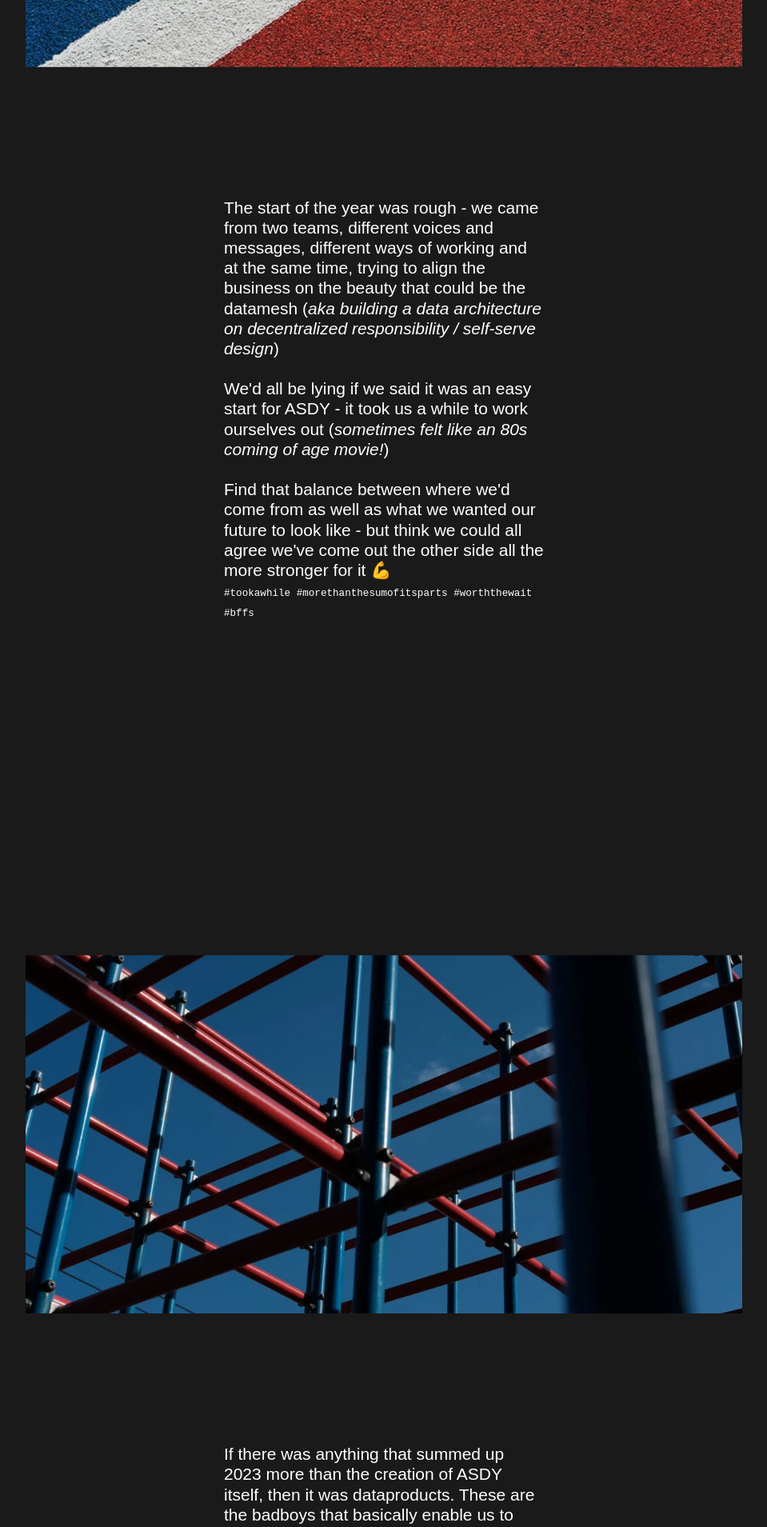
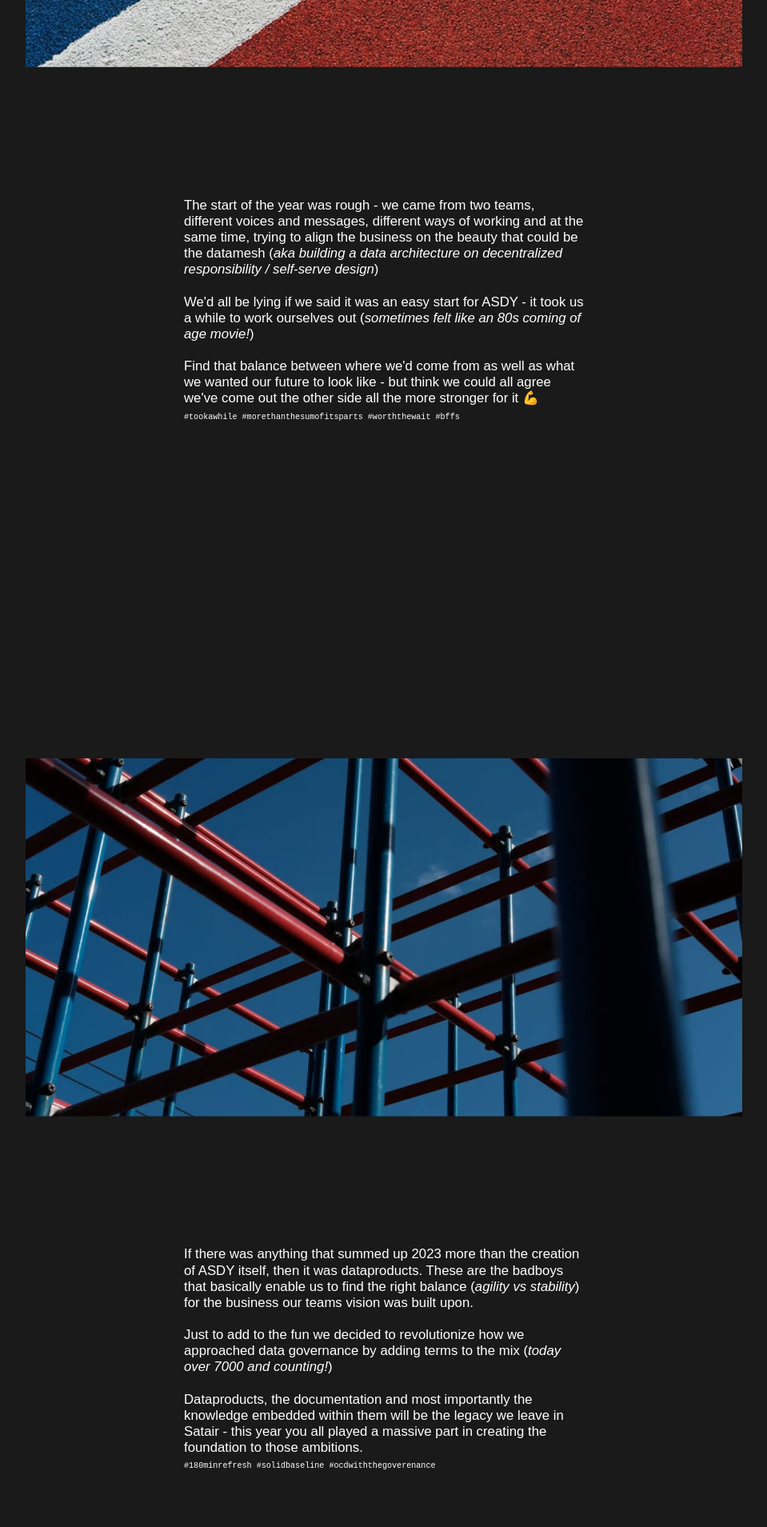
Before and after one commit to clintjb/clintjb.github.io, a Jekyll site: the page year/2023/index.html, which Jekyll copies as it is, in a window 1280 px wide. Shown: the part 2001-3910 px from the top of the page at 80% size, without its empty margins (160-1119 px from the left). Built offline with Jekyll 4.4.1, drawn with Linux system fonts in a browser that asks for light colours.

Commit message:
Font Fix

```diff
--- a/year/2023/css/base.css
+++ b/year/2023/css/base.css
@@ -407,9 +407,9 @@ body #cdawrap {
 .content__text-tiny {
 	text-transform: none;
 	font-family: 'Tenon', sans-serif;
-	font-size: 1.5rem;
+	font-size: 1.2rem;
 	font-weight: 300;
-	max-width: 400px;
+	max-width: 500px;
 	line-height: 1.2;
 	margin-top: 10vh;
 }
```
